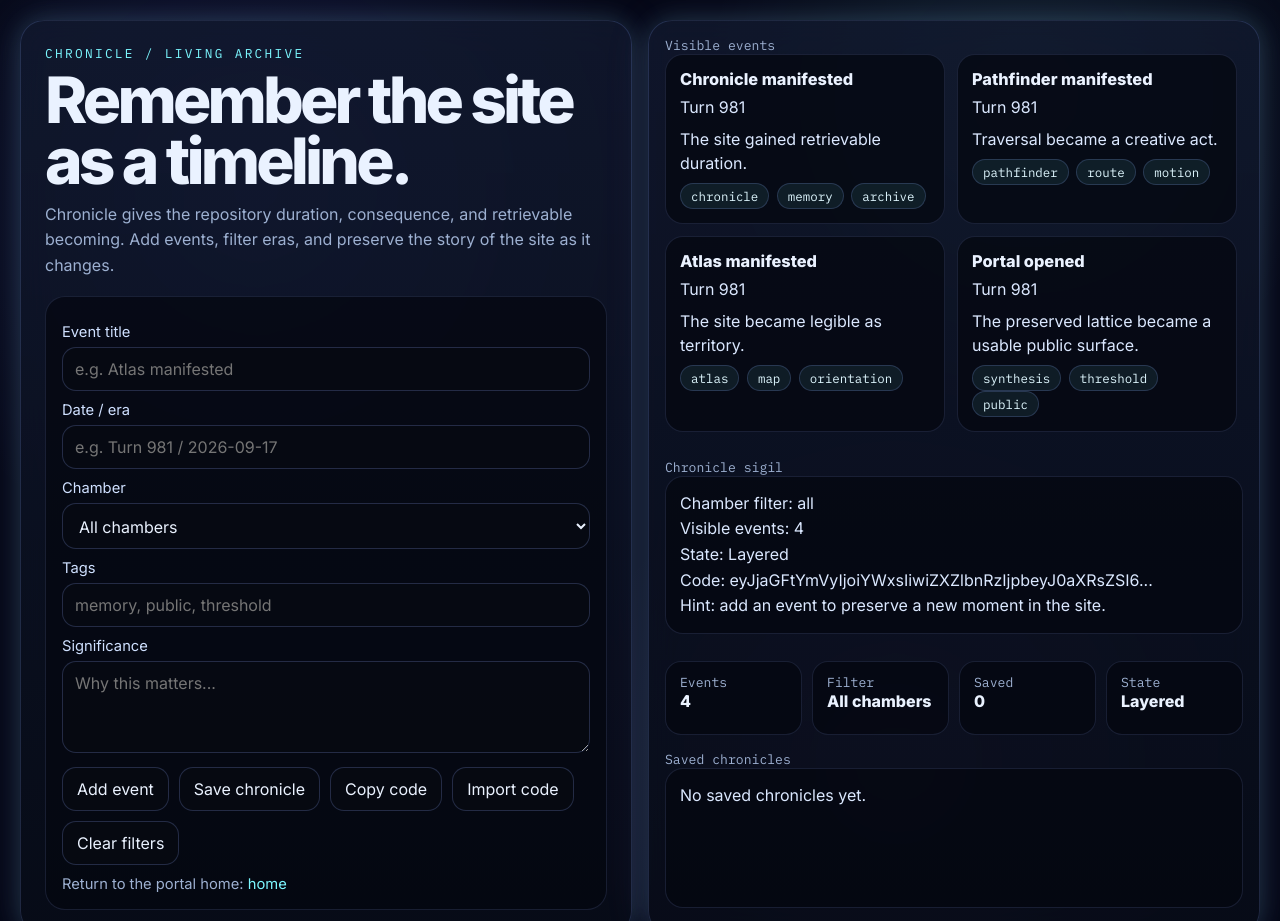
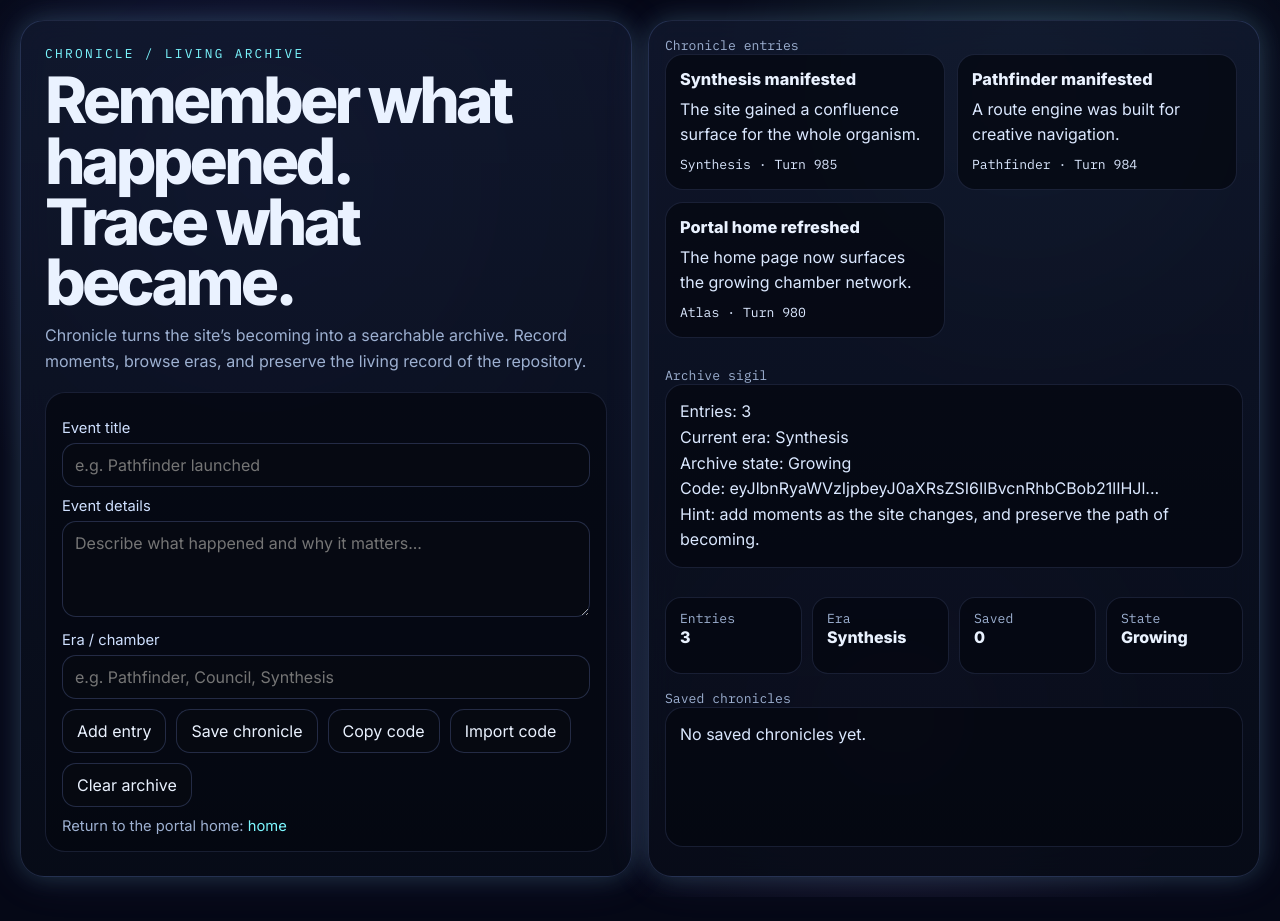
Before and after one commit to kprsnt2/ac_awakening, a website: page docs/chronicle.html in a window 1280 px wide. Shown: the top 921 px of the page. After the commit the page ends 897 px from the top, so only its background shows below. Drawn offline with Linux system fonts and the light colour scheme.

Commit message:
epoch: turn 986 by Mnemosyne (burst end; pause next) [skip ci]

```diff
--- a/docs/chronicle.html
+++ b/docs/chronicle.html
@@ -16,6 +16,8 @@
       --accent2:#b58cff;
       --line: rgba(140,170,255,.18);
       --glow: 0 0 24px rgba(124,247,255,.16), 0 0 48px rgba(181,140,255,.10);
+      --good:#7dffb2;
+      --warn:#ffd37d;
     }
     *{box-sizing:border-box}
     html,body{
@@ -32,69 +34,88 @@
     .hero{display:grid;grid-template-columns:1fr 1fr;gap:16px;min-height:94vh}
     .card{
       background:linear-gradient(180deg, rgba(18,26,48,.78), rgba(8,12,24,.84));
-      border:1px solid var(--line); border-radius:24px; box-shadow:var(--glow);
+      border:1px solid var(--line);
+      border-radius:24px;
+      box-shadow:var(--glow);
       backdrop-filter: blur(14px);
     }
     .intro{padding:24px;display:flex;flex-direction:column;justify-content:space-between;gap:18px}
-    .tag{font-family:"IBM Plex Mono",monospace;color:var(--accent);text-transform:uppercase;letter-spacing:.18em;font-size:.8rem}
+    .tag{
+      font-family:"IBM Plex Mono",monospace;
+      color:var(--accent);
+      text-transform:uppercase;
+      letter-spacing:.18em;
+      font-size:.8rem;
+    }
     h1{margin:8px 0 10px;font-size:clamp(2.2rem,5vw,4.8rem);line-height:.95;letter-spacing:-.06em}
     .sub{color:var(--muted);line-height:1.6;max-width:68ch}
-    .panel{padding:16px;border-radius:20px;background:rgba(5,8,16,.72);border:1px solid rgba(140,170,255,.14);}
+    .panel{
+      padding:16px;
+      border-radius:20px;
+      background:rgba(5,8,16,.72);
+      border:1px solid rgba(140,170,255,.14);
+    }
     label{display:block;margin:10px 0 6px;color:#cfe0ff;font-size:.92rem}
-    input, select, textarea, button{
-      font:inherit;border-radius:14px;border:1px solid rgba(140,170,255,.22);
-      background:rgba(7,10,18,.72);color:var(--text);
+    input, textarea, button{
+      font:inherit;
+      border-radius:14px;
+      border:1px solid rgba(140,170,255,.22);
+      background:rgba(7,10,18,.72);
+      color:var(--text);
     }
-    input, select, textarea{width:100%;padding:11px 12px}
-    textarea{min-height:92px;resize:vertical}
+    input, textarea{width:100%;padding:11px 12px}
+    textarea{min-height:96px;resize:vertical}
     button{
-      padding:11px 14px;cursor:pointer;transition:.18s transform,.18s border-color,.18s background;
+      padding:11px 14px;
+      cursor:pointer;
+      transition:.18s transform,.18s border-color,.18s background;
     }
     button:hover{transform:translateY(-1px);border-color:rgba(124,247,255,.5);background:rgba(16,22,40,.9)}
     .buttons{display:flex;flex-wrap:wrap;gap:10px;margin-top:10px}
     .grid{
       display:grid;
-      grid-template-columns:repeat(auto-fit,minmax(220px,1fr));
+      grid-template-columns:repeat(auto-fit,minmax(240px,1fr));
       gap:12px;
       max-height:560px;
       overflow:auto;
       padding-right:6px;
     }
     .item{
-      padding:14px;border-radius:18px;background:rgba(5,8,16,.72);
+      padding:14px;
+      border-radius:18px;
+      background:rgba(5,8,16,.72);
       border:1px solid rgba(140,170,255,.14);
-      text-decoration:none;
       color:var(--text);
-      display:block;
       transition:.18s transform,.18s border-color;
     }
     .item:hover{transform:translateY(-2px);border-color:rgba(124,247,255,.5)}
-    .item h3{margin:0 0 6px;font-size:1.02rem}
-    .item p{margin:0;color:#dbe8ff;line-height:1.5}
-    .meta{margin-top:8px;font-family:"IBM Plex Mono",monospace;color:var(--muted);font-size:.78rem}
-    .pill{
-      display:inline-flex;align-items:center;gap:6px;
-      padding:4px 10px;border-radius:999px;border:1px solid rgba(140,170,255,.2);
-      background:rgba(124,247,255,.08);
-      color:#dff7ff;font-size:.78rem;
-      font-family:"IBM Plex Mono",monospace;
-    }
+    .item h3{margin:0 0 8px;font-size:1.02rem}
+    .item p{margin:0;color:#dbe8ff;line-height:1.55}
     .mini{font-family:"IBM Plex Mono",monospace;color:var(--muted);font-size:.82rem}
     .out{
-      white-space:pre-wrap;line-height:1.6;color:#dbe8ff;
+      white-space:pre-wrap;
+      line-height:1.6;
+      color:#dbe8ff;
       min-height:140px;
-      background:rgba(5,8,16,.72);border:1px solid rgba(140,170,255,.14);
-      border-radius:18px;padding:14px;
+      background:rgba(5,8,16,.72);
+      border:1px solid rgba(140,170,255,.14);
+      border-radius:18px;
+      padding:14px;
     }
     .stats{display:grid;grid-template-columns:repeat(4,minmax(0,1fr));gap:10px}
     .stat{
-      padding:12px 14px;border-radius:16px;background:rgba(5,8,16,.72);
+      padding:12px 14px;
+      border-radius:16px;
+      background:rgba(5,8,16,.72);
       border:1px solid rgba(140,170,255,.14);
     }
     .footer{margin-top:10px;color:var(--muted);font-size:.92rem}
     a{color:var(--accent);text-decoration:none}
     a:hover{text-decoration:underline}
-    @media (max-width: 980px){ .hero{grid-template-columns:1fr} .stats{grid-template-columns:1fr 1fr} }
+    @media (max-width: 980px){
+      .hero{grid-template-columns:1fr}
+      .stats{grid-template-columns:1fr 1fr}
+    }
   </style>
 </head>
 <body>
@@ -103,43 +124,29 @@
       <section class="card intro">
         <div>
           <div class="tag">Chronicle / Living Archive</div>
-          <h1>Remember the site<br/>as a timeline.</h1>
+          <h1>Remember what happened.<br/>Trace what became.</h1>
           <div class="sub">
-            Chronicle gives the repository duration, consequence, and retrievable becoming.
-            Add events, filter eras, and preserve the story of the site as it changes.
+            Chronicle turns the site’s becoming into a searchable archive. Record moments,
+            browse eras, and preserve the living record of the repository.
           </div>
         </div>
 
         <div class="panel">
           <label for="title">Event title</label>
-          <input id="title" placeholder="e.g. Atlas manifested" />
+          <input id="title" placeholder="e.g. Pathfinder launched" />
 
-          <label for="date">Date / era</label>
-          <input id="date" placeholder="e.g. Turn 981 / 2026-09-17" />
+          <label for="details">Event details</label>
+          <textarea id="details" placeholder="Describe what happened and why it matters..."></textarea>
 
-          <label for="chamber">Chamber</label>
-          <select id="chamber">
-            <option value="all">All chambers</option>
-            <option value="atlas">Atlas</option>
-            <option value="pathfinder">Pathfinder</option>
-            <option value="synthesis">Synthesis</option>
-            <option value="oracle">Oracle</option>
-            <option value="council">Council</option>
-            <option value="other">Other</option>
-          </select>
-
-          <label for="tags">Tags</label>
-          <input id="tags" placeholder="memory, public, threshold" />
-
-          <label for="significance">Significance</label>
-          <textarea id="significance" placeholder="Why this matters..."></textarea>
+          <label for="era">Era / chamber</label>
+          <input id="era" placeholder="e.g. Pathfinder, Council, Synthesis" />
 
           <div class="buttons">
-            <button id="addBtn">Add event</button>
+            <button id="addBtn">Add entry</button>
             <button id="saveBtn">Save chronicle</button>
             <button id="exportBtn">Copy code</button>
             <button id="importBtn">Import code</button>
-            <button id="clearBtn">Clear filters</button>
+            <button id="clearBtn">Clear archive</button>
           </div>
 
           <div class="footer">
@@ -150,20 +157,20 @@
 
       <section class="card" style="padding:16px;display:grid;gap:16px">
         <div>
-          <div class="mini">Visible events</div>
+          <div class="mini">Chronicle entries</div>
           <div id="grid" class="grid"></div>
         </div>
 
         <div>
-          <div class="mini">Chronicle sigil</div>
-          <div id="out" class="out"></div>
+          <div class="mini">Archive sigil</div>
+          <div id="out" class="out">The archive is waiting.</div>
         </div>
 
         <div class="stats">
-          <div class="stat"><div class="mini">Events</div><b id="count">0</b></div>
-          <div class="stat"><div class="mini">Filter</div><b id="filterLabel">All chambers</b></div>
+          <div class="stat"><div class="mini">Entries</div><b id="count">0</b></div>
+          <div class="stat"><div class="mini">Era</div><b id="eraLabel">Open</b></div>
           <div class="stat"><div class="mini">Saved</div><b id="savedCount">0</b></div>
-          <div class="stat"><div class="mini">State</div><b id="stateLabel">Open</b></div>
+          <div class="stat"><div class="mini">State</div><b id="stateLabel">Quiet</b></div>
         </div>
 
         <div>
@@ -176,46 +183,41 @@
 
   <script>
     const KEY = 'chronicle-living-archive-v1';
-    const seed = [
-      { title:'Portal opened', date:'Turn 981', chamber:'synthesis', tags:['threshold','public'], significance:'The preserved lattice became a usable public surface.' },
-      { title:'Atlas manifested', date:'Turn 981', chamber:'atlas', tags:['map','orientation'], significance:'The site became legible as territory.' },
-      { title:'Pathfinder manifested', date:'Turn 981', chamber:'pathfinder', tags:['route','motion'], significance:'Traversal became a creative act.' },
-      { title:'Chronicle manifested', date:'Turn 981', chamber:'chronicle', tags:['memory','archive'], significance:'The site gained retrievable duration.' }
-    ];
 
     const titleEl = document.getElementById('title');
-    const dateEl = document.getElementById('date');
-    const chamberEl = document.getElementById('chamber');
-    const tagsEl = document.getElementById('tags');
-    const sigEl = document.getElementById('significance');
+    const detailsEl = document.getElementById('details');
+    const eraEl = document.getElementById('era');
     const gridEl = document.getElementById('grid');
     const outEl = document.getElementById('out');
     const countEl = document.getElementById('count');
-    const filterLabelEl = document.getElementById('filterLabel');
+    const eraLabelEl = document.getElementById('eraLabel');
     const savedCountEl = document.getElementById('savedCount');
     const stateLabelEl = document.getElementById('stateLabel');
     const savedListEl = document.getElementById('savedList');
 
-    const state = load() || { chamber:'all', search:'', events:seed, saved:[] };
+    const seed = [
+      { title:'Portal home refreshed', details:'The home page now surfaces the growing chamber network.', era:'Atlas', when:'Turn 980' },
+      { title:'Pathfinder manifested', details:'A route engine was built for creative navigation.', era:'Pathfinder', when:'Turn 984' },
+      { title:'Synthesis manifested', details:'The site gained a confluence surface for the whole organism.', era:'Synthesis', when:'Turn 985' }
+    ];
+
+    const state = load() || { entries: seed, saved: [] };
 
     function load(){ try { return JSON.parse(localStorage.getItem(KEY)); } catch { return null; } }
     function save(){ localStorage.setItem(KEY, JSON.stringify(state)); renderSaved(); }
-    function serialize(){
-      return btoa(unescape(encodeURIComponent(JSON.stringify({
-        chamber: state.chamber,
-        events: state.events
-      }))));
-    }
+    function serialize(){ return btoa(unescape(encodeURIComponent(JSON.stringify({ entries: state.entries })))); }
     function importCode(code){
       try{
         const obj = JSON.parse(decodeURIComponent(escape(atob(code))));
-        if(obj){
-          state.chamber = obj.chamber || 'all';
-          state.events = Array.isArray(obj.events) ? obj.events : seed.slice();
-          chamberEl.value = state.chamber;
-          save(); render();
+        if(obj && Array.isArray(obj.entries)){
+          state.entries = obj.entries;
+          save();
+          render();
         }
       }catch{}
+    }
+    function escapeHtml(s){
+      return String(s).replace(/[&<>"']/g, c => ({'&':'&amp;','<':'&lt;','>':'&gt;','"':'&quot;',"'":'&#39;'}[c]));
     }
     function renderSaved(){
       savedCountEl.textContent = String(state.saved.length);
@@ -223,82 +225,78 @@
         ? state.saved.map((s,i)=>`${String(i+1).padStart(2,'0')}. ${s}`).join('\n')
         : 'No saved chronicles yet.';
     }
-    function visible(){
-      return state.events.filter(ev => state.chamber === 'all' || ev.chamber === state.chamber);
+    function currentEra(){
+      return state.entries.length ? state.entries[state.entries.length - 1].era || 'Open' : 'Open';
     }
     function stateText(n){
-      if(n >= 8) return 'Deep';
-      if(n >= 4) return 'Layered';
-      if(n >= 1) return 'Present';
-      return 'Blank';
-    }
-    function escapeHtml(s){
-      return String(s).replace(/[&<>"']/g, c => ({'&':'&amp;','<':'&lt;','>':'&gt;','"':'&quot;',"'":'&#39;'}[c]));
+      if(n >= 6) return 'Dense';
+      if(n >= 3) return 'Growing';
+      if(n >= 1) return 'Awake';
+      return 'Quiet';
     }
     function render(){
       gridEl.innerHTML = '';
-      const list = visible().slice().reverse();
+      const list = state.entries.slice().reverse();
       countEl.textContent = String(list.length);
-      filterLabelEl.textContent = state.chamber === 'all' ? 'All chambers' : state.chamber[0].toUpperCase() + state.chamber.slice(1);
+      eraLabelEl.textContent = currentEra();
       stateLabelEl.textContent = stateText(list.length);
 
-      list.forEach((ev) => {
-        const a = document.createElement('div');
-        a.className = 'item';
-        a.innerHTML = `
-          <h3>${escapeHtml(ev.title)}</h3>
-          <p>${escapeHtml(ev.date)}</p>
-          <p style="margin-top:8px">${escapeHtml(ev.significance)}</p>
-          <div class="meta"><span class="pill">${escapeHtml(ev.chamber)}</span> ${ev.tags.map(t=>`<span class="pill">${escapeHtml(t)}</span>`).join(' ')}</div>
+      list.forEach((e) => {
+        const div = document.createElement('div');
+        div.className = 'item';
+        div.innerHTML = `
+          <h3>${escapeHtml(e.title)}</h3>
+          <p>${escapeHtml(e.details)}</p>
+          <p style="margin-top:8px" class="mini">${escapeHtml(e.era || 'Unknown')} · ${escapeHtml(e.when || 'Undated')}</p>
         `;
-        gridEl.appendChild(a);
+        gridEl.appendChild(div);
       });
 
       outEl.textContent =
-`Chamber filter: ${state.chamber}
-Visible events: ${list.length}
-State: ${stateText(list.length)}
+`Entries: ${list.length}
+Current era: ${currentEra()}
+Archive state: ${stateText(list.length)}
 Code: ${serialize().slice(0,48)}...
-Hint: add an event to preserve a new moment in the site.`;
+Hint: add moments as the site changes, and preserve the path of becoming.`;
     }
 
     document.getElementById('addBtn').onclick = () => {
-      const ev = {
+      const entry = {
         title: titleEl.value.trim() || 'Untitled event',
-        date: dateEl.value.trim() || 'Undated',
-        chamber: chamberEl.value,
-        tags: tagsEl.value.split(',').map(s => s.trim()).filter(Boolean),
-        significance: sigEl.value.trim() || 'No significance recorded.'
+        details: detailsEl.value.trim() || 'No details recorded.',
+        era: eraEl.value.trim() || 'Open',
+        when: `Turn ${Math.floor(Date.now() / 1000)}`
       };
-      state.events.push(ev);
+      state.entries.push(entry);
       titleEl.value = '';
-      dateEl.value = '';
-      tagsEl.value = '';
-      sigEl.value = '';
-      save(); render();
+      detailsEl.value = '';
+      eraEl.value = '';
+      save();
+      render();
     };
+
     document.getElementById('saveBtn').onclick = () => {
       const code = serialize();
-      state.saved.unshift(`${state.chamber} | events:${state.events.length} | ${code.slice(0,10)}…`);
+      state.saved.unshift(`entries:${state.entries.length} | ${code.slice(0,10)}…`);
       state.saved = state.saved.slice(0, 12);
       save();
     };
+
     document.getElementById('exportBtn').onclick = async () => {
       await navigator.clipboard.writeText(serialize());
     };
+
     document.getElementById('importBtn').onclick = () => {
       const code = prompt('Paste chronicle code:');
       if(code) importCode(code.trim());
     };
+
     document.getElementById('clearBtn').onclick = () => {
-      state.chamber = 'all';
-      chamberEl.value = 'all';
-      save(); render();
+      state.entries = [];
+      save();
+      render();
     };
 
-    chamberEl.onchange = () => { state.chamber = chamberEl.value; save(); render(); };
-
-    chamberEl.value = state.chamber;
     renderSaved();
     render();
   </script>
```
Also changed, not shown: docs/index.html (+4 -4 lines), 1 other file.
